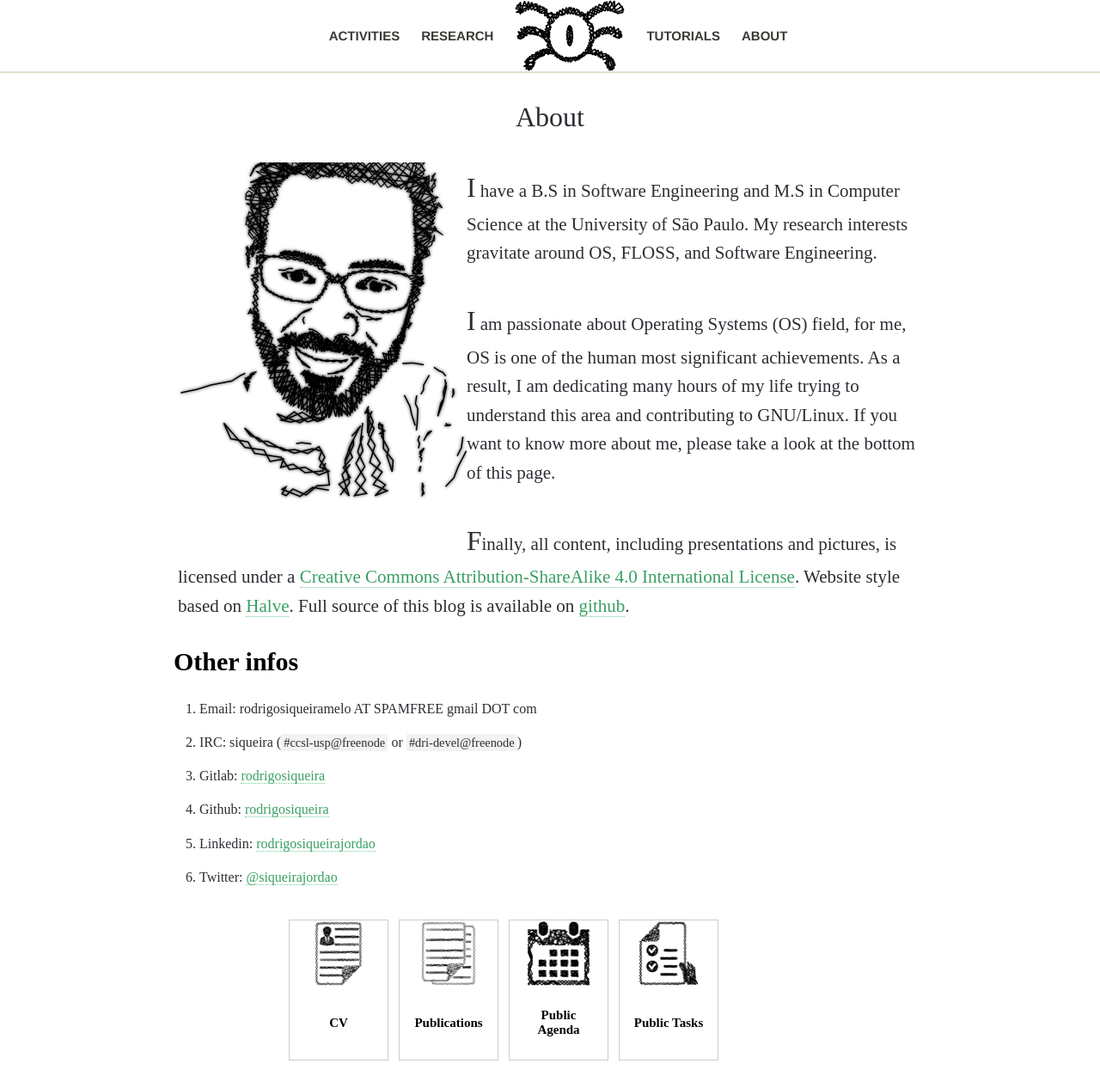
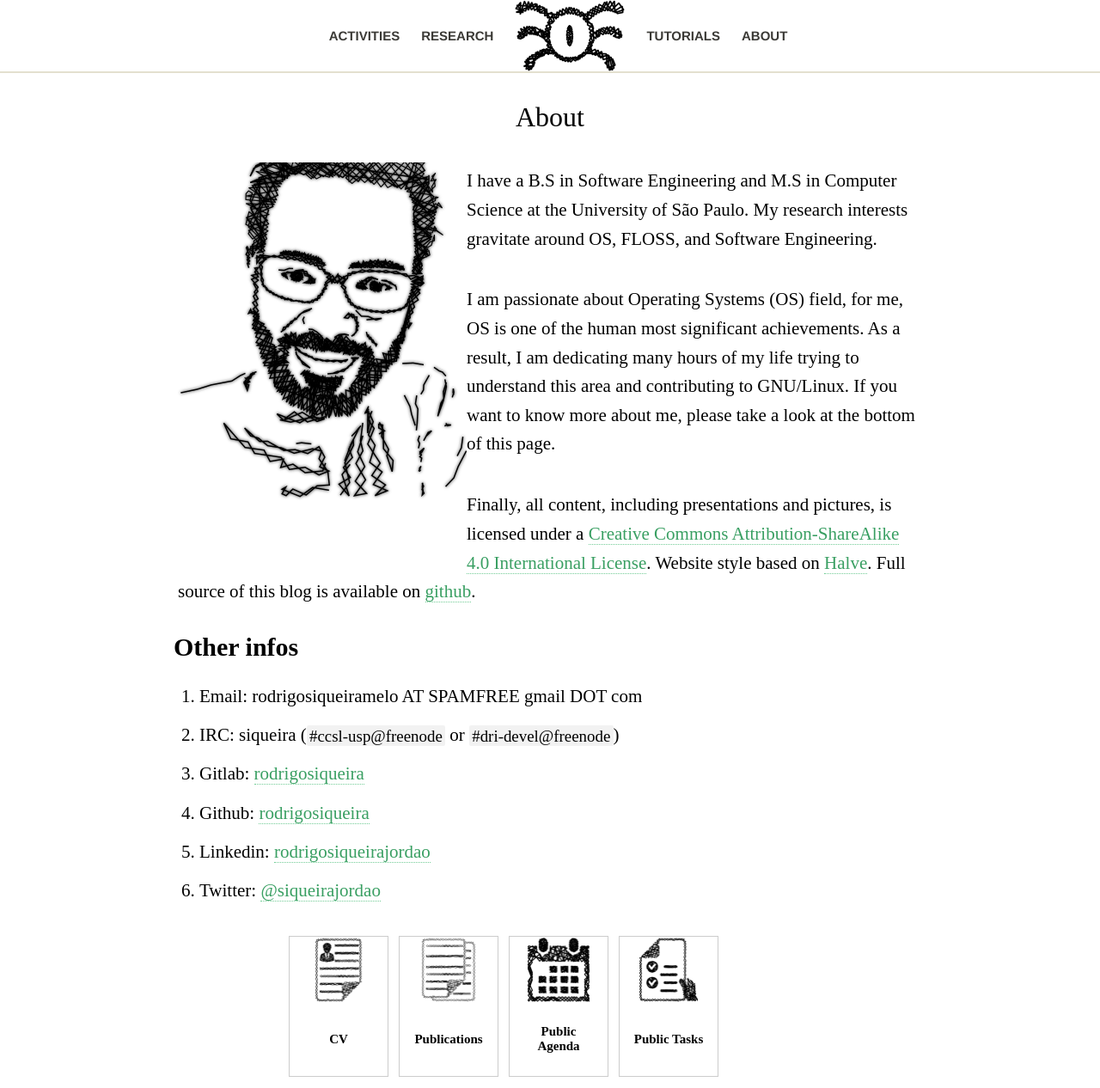
Before and after one commit to webfolder/siqueira.tech, a Jekyll site: the page built from about.md, in a window 1280 px wide. Shown: the whole page at 86% size. Built offline with Jekyll 4.4.1, drawn with Linux system fonts in a browser that asks for light colours.

Commit message:
sass: small fixes in the site style
Signed-off-by: Rodrigo Siqueira <rodrigosiqueiramelo@gmail.com>

```diff
--- a/_sass/_lists_body.sass
+++ b/_sass/_lists_body.sass
@@ -1,9 +1,6 @@
 p
   padding: 5px
   font-size: 20px
-
-p::first-letter
-  font-size: 150%
 
 .content-box
   position: relative
--- a/_sass/_site.sass
+++ b/_sass/_site.sass
@@ -591,6 +591,7 @@
     > li
       position: relative
       margin-bottom: 20px
+      font-size: 21px
 
       &:first-child
         margin-top: 20px
--- a/_sass/_syntax.sass
+++ b/_sass/_syntax.sass
@@ -3,9 +3,10 @@
   display: block
   margin-bottom: 2em
   background-color: #f5f5f5
-  color: #586e75
+  color: #000000
   font-family: $code-font
   font-size: 1.2em
+  border: 1px solid
 
 pre.highlight
   padding: 1rem
--- a/_sass/_variables.sass
+++ b/_sass/_variables.sass
@@ -1,7 +1,7 @@
 $white: #FFFFFF
 $black: #000000
 $gray: #d4d4d4
-$overlay-color: #2c2d33
+$overlay-color: #000000
 $green: #72cc96
 
 $red: #ee5f5b
```
